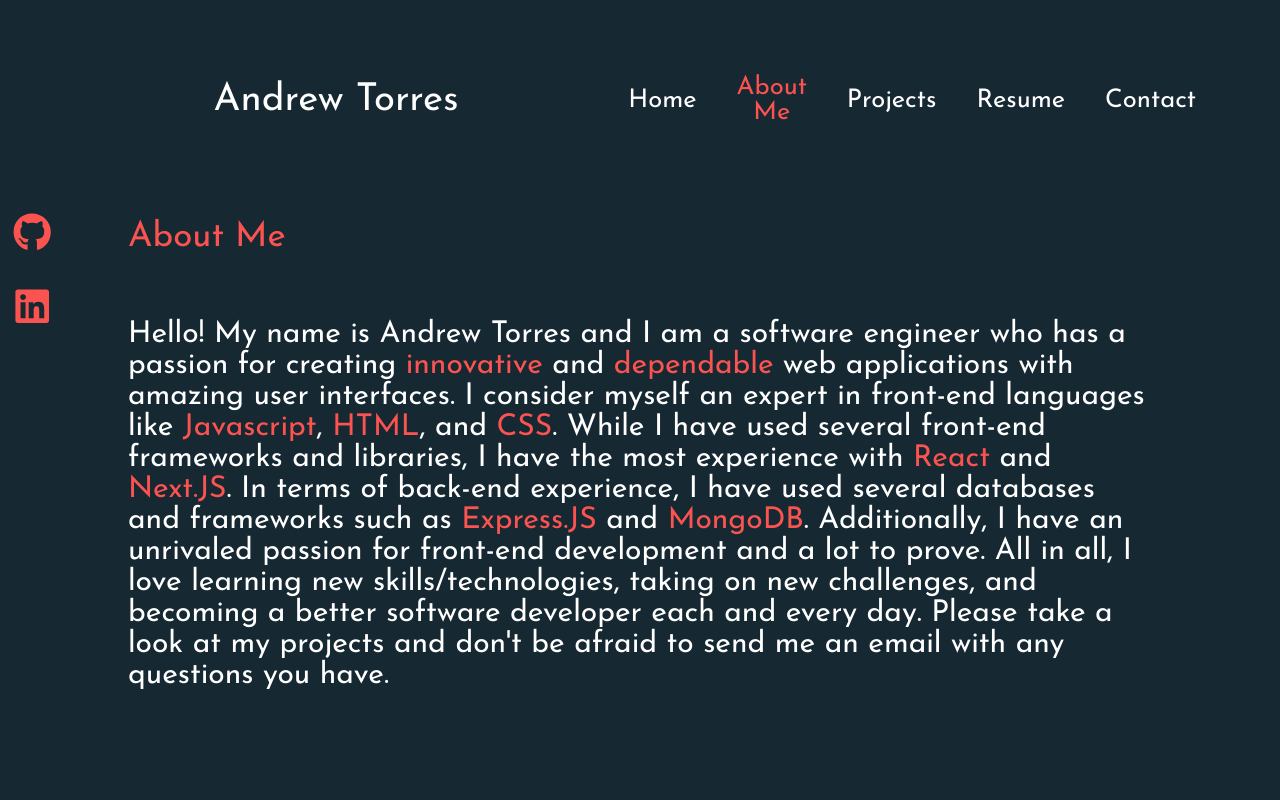
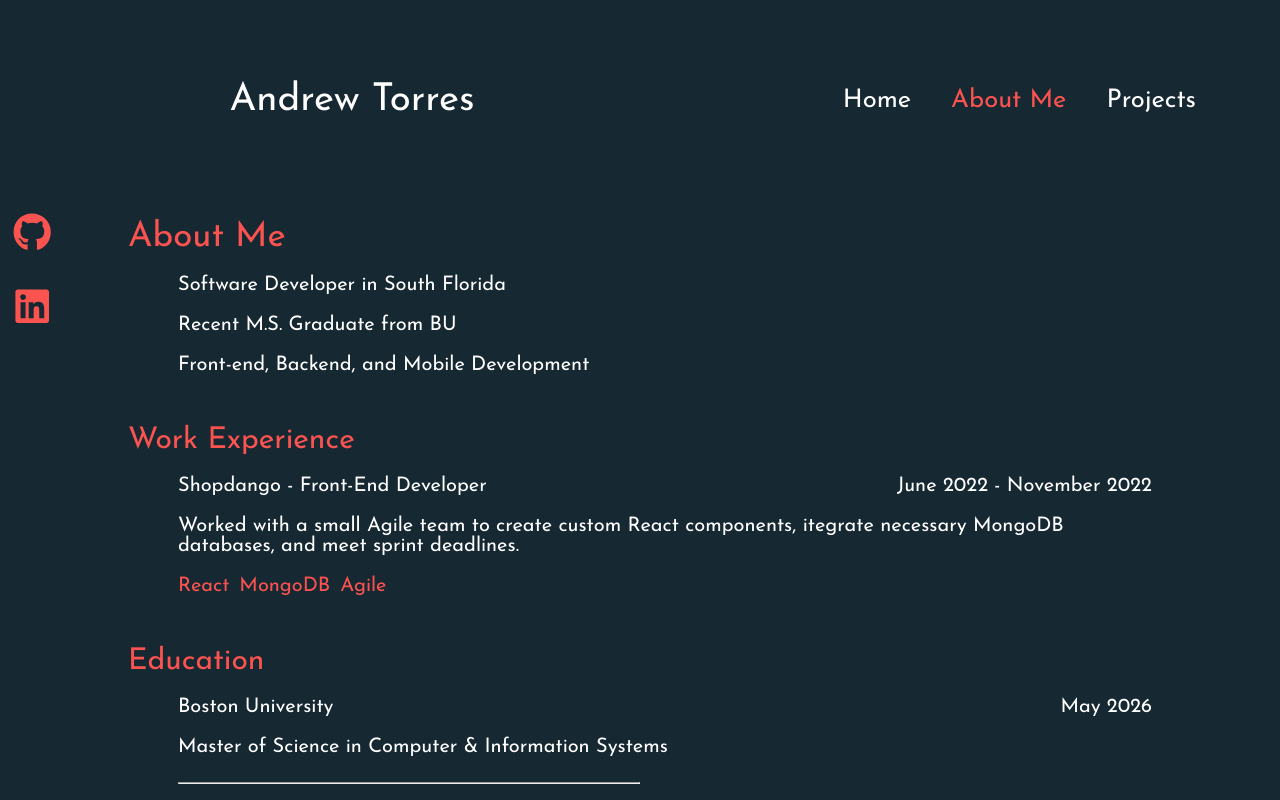
Before and after one commit to atorres1007/Portfolio-Andrew-Torres, a React (Create React App) app: page /about in a window 1280 px wide. Shown: the top 800 px of the page. Built offline with nearby package versions, Linux system fonts and the light colour scheme.

Commit message:
Modified about me  page and removed resume and contact page

```diff
--- a/src/App.css
+++ b/src/App.css
@@ -224,29 +224,54 @@ footer .socials a{
 
 
 
-/*Resume*/
-.resume {
-  margin: 5vw;
-}
-.resume img{
-  border: 2px solid #fb5350;
-  border-radius: 5px;
-  width: 100%;
-  max-width: 1000px;
-  height: auto;
-}
-
-
-
 /*About*/
 .about {
   color: white;
   text-align: left;
-  margin: 5vw;
-  font-size: clamp(18px, 3vw, 30px);
+  padding: 20px 5vw 0px 5vw;
+  font-size: clamp(18px, 3vw, 20px);
 }
 .about span {
   color: #fb5350;
+}
+.about-item {
+  color: white;
+  text-align: left;
+}
+.about-title {
+  color: #fb5350;
+  display: flex;
+  margin: 0px;
+  padding: 50px 5vw 0px 5vw;
+  font-size: clamp(20px, 4vw, 30px);
+}
+.about-item-title {
+  color: white;
+  display: flex;
+  flex-direction: row;
+  justify-content: space-between;
+  padding: 20px 5vw 0px calc(5vw + 50px);
+  font-size: clamp(15px, 3vw, 20px);
+}
+.about-item-sub {
+  display: flex;
+  padding: 20px 5vw 0px calc(5vw + 50px);
+  font-size: clamp(15px, 3vw, 20px);
+}
+.about-work {
+  display: flex;
+  flex-direction: row;
+  justify-content: space-between;
+  color: white;
+  padding: 20px 5vw 0px calc(5vw + 50px);
+  font-size: clamp(15px, 3vw, 25px);
+}
+.emphasis {
+  color: #fb5350;
+  padding: 0px 10px 0px 0px;
+}
+.seperator {
+  margin: 25px 45vw 15px calc(5vw + 50px);
 }
 
 
--- a/src/App.js
+++ b/src/App.js
@@ -9,8 +9,6 @@ import Footer from './components/footer';
 import ProjectsPage from './pages/projectsPage';
 import AboutPage from './pages/aboutPage';
 import HomePage from './pages/homePage';
-import ResumePage from './pages/resumePage';
-import ContactPage from './pages/contactPage';
 import IndividualProjectPage from './pages/individualProjectPage'
 import Sidebar from './components/sidebar';
 import Dropdown from './components/dropdown';
@@ -51,8 +49,6 @@ function App() {
           <Route path='/about' element={<AboutPage />}/>
           <Route path='/projects' element={<ProjectsPage projects={projects}/>}/>
           <Route path='/projects/:projectName' element={<IndividualProjectPage projects={projects}/>}/>
-          <Route path='/resume' element={<ResumePage/>}/>
-          <Route path='/contact' element={<ContactPage/>}/>
           <Route path='*' element={<HomePage/>}/>
         </Routes>
       </main>
--- a/src/components/header.js
+++ b/src/components/header.js
@@ -33,8 +33,6 @@ export default function Header (props) {
                 <Link to='/' className={toggleHeader('/')}>Home</Link>
                 <Link to='/about' className={toggleHeader('/about')}>About Me</Link>
                 <Link to='/projects' className={toggleHeader('/projects')}>Projects</Link>
-                <Link to='/resume' className={toggleHeader('/resume')}>Resume</Link>
-                <Link to='/contact' className={toggleHeader('/contact')}>Contact</Link>
             </nav>
         </header>
     )
--- a/src/components/navigationLinks.js
+++ b/src/components/navigationLinks.js
@@ -6,8 +6,6 @@ export default function NavigationLinks () {
             <Link to='/' >Home</Link>
             <Link to='/about' >About Me</Link>
             <Link to='/projects' >Projects</Link>
-            <Link to='/resume' >Resume</Link>
-            <Link to='/contact' >Contact</Link>
         </nav>
     )
 }
--- a/src/components/sidebar.js
+++ b/src/components/sidebar.js
@@ -14,8 +14,6 @@ export default function Sidebar(props) {
                 <Link to='/' onClick={props.handleSidebar}>Home</Link>
                 <Link to='/about' onClick={props.handleSidebar}>About Me</Link>
                 <Link to='/projects' onClick={props.handleSidebar}>Projects</Link>
-                <Link to='/resume' onClick={props.handleSidebar}>Resume</Link>
-                <Link to='/contact' onClick={props.handleSidebar}>Contact</Link>
             </nav>
         </div>
     )
--- a/src/pages/aboutPage.js
+++ b/src/pages/aboutPage.js
@@ -3,19 +3,52 @@ export default function AboutPage () {
         <>
             <span className="page-title">About Me</span>
 
-            <div className="about">
-                Hello! My name is Andrew Torres and I am a software engineer who
-                has a passion for creating <span>innovative</span> and <span>dependable </span>
-                web applications with amazing user interfaces. I consider myself an expert in
-                front-end languages like <span>Javascript</span>, <span>HTML</span>, and
-                <span> CSS</span>. While I have used several front-end frameworks and libraries,
-                I have the most experience with <span>React</span> and <span>Next.JS</span>.
-                In terms of back-end experience, I have used several databases and frameworks such as
-                <span> Express.JS</span> and <span>MongoDB</span>. Additionally, I have an
-                unrivaled passion for front-end development and a lot to prove. All in all,
-                I love learning new skills/technologies, taking on new challenges, and
-                becoming a better software developer each and every day. Please take a look
-                at my projects and don't be afraid to send me an email with any questions you have.
+            <div className="about-item">
+                <div className="about-item-title">
+                    Software Developer in South Florida
+                </div>
+                <div className="about-item-title">
+                    Recent M.S. Graduate from BU
+                </div>
+                <div className="about-item-title">
+                    Front-end, Backend, and Mobile Development
+                </div>
+            </div>
+
+            <span className='about-title'>Work Experience</span>
+            <div className='about-item'>
+                <div className="about-item-title">
+                    <span>Shopdango - Front-End Developer</span>
+                    <span>June 2022 - November 2022</span>
+                </div>
+
+                <div className="about-item-sub">
+                    <span>Worked with a small Agile team to create custom React components, itegrate necessary MongoDB databases, and meet sprint deadlines.</span>
+                </div>
+
+                <div className="about-item-sub">
+                    <span className="emphasis">React </span>
+                    <span className="emphasis">MongoDB</span>
+                    <span className="emphasis">Agile</span>
+                </div>
+
+            </div>
+
+            <span className='about-title'>Education</span>
+            <div className="about-item">
+                <div className="about-item-title">
+                    <span>Boston University</span>
+                    <span>May 2026</span>
+                </div>
+                <span className='about-item-title'>Master of Science in Computer & Information Systems</span>
+
+                <hr className="seperator"/>
+
+                <div className="about-item-title">
+                    <span>University of Florida</span>
+                    <span>August 2020</span>
+                </div>
+                <span className='about-item-title'>Bachelor of Arts in Criminology</span>
             </div>
         </>
     )
--- a/src/pages/contactPage.js
+++ /dev/null
@@ -1,10 +0,0 @@
-import ContactForm from "../components/contactForm";
-
-export default function ContactPage () {
-    return (
-        <>
-            <span className="page-title">Contact Form</span>
-            <ContactForm />
-        </>
-    )
-}
--- a/src/pages/resumePage.js
+++ /dev/null
@@ -1,15 +0,0 @@
-import Resume from '../Torres_Andrew_Resume2026.pdf'
-import resumePhoto from '../ResumePhoto.PNG'
-
-export default function ResumePage () {
-    return (
-        <>
-            <span className="page-title">Resume</span>
-            <div className="resume">
-                <a href={Resume} download='Torres_Andrew_Resume' target='_blank' rel="noreferrer">
-                    <img src={resumePhoto} alt="resume"/>
-                </a>
-            </div>
-        </>
-    )
-}
```
Also changed, not shown: src/components/contactForm.js (deleted, +0 -149 lines), src/ResumePhoto.PNG (deleted), 1 other file (tests, documents, lock files or other folders).
